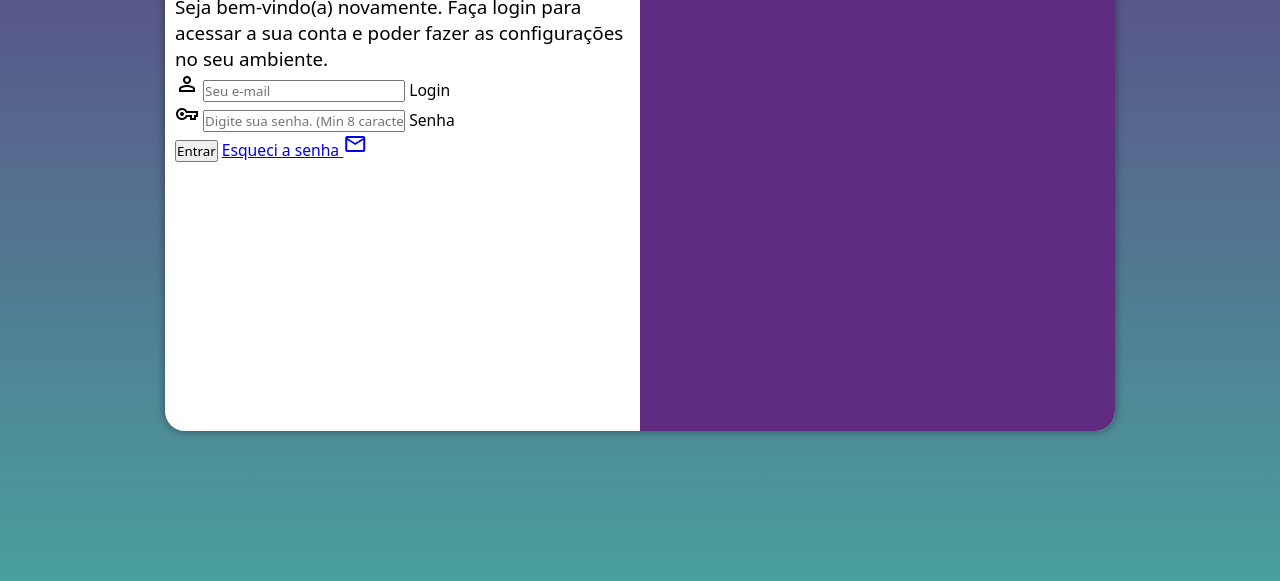
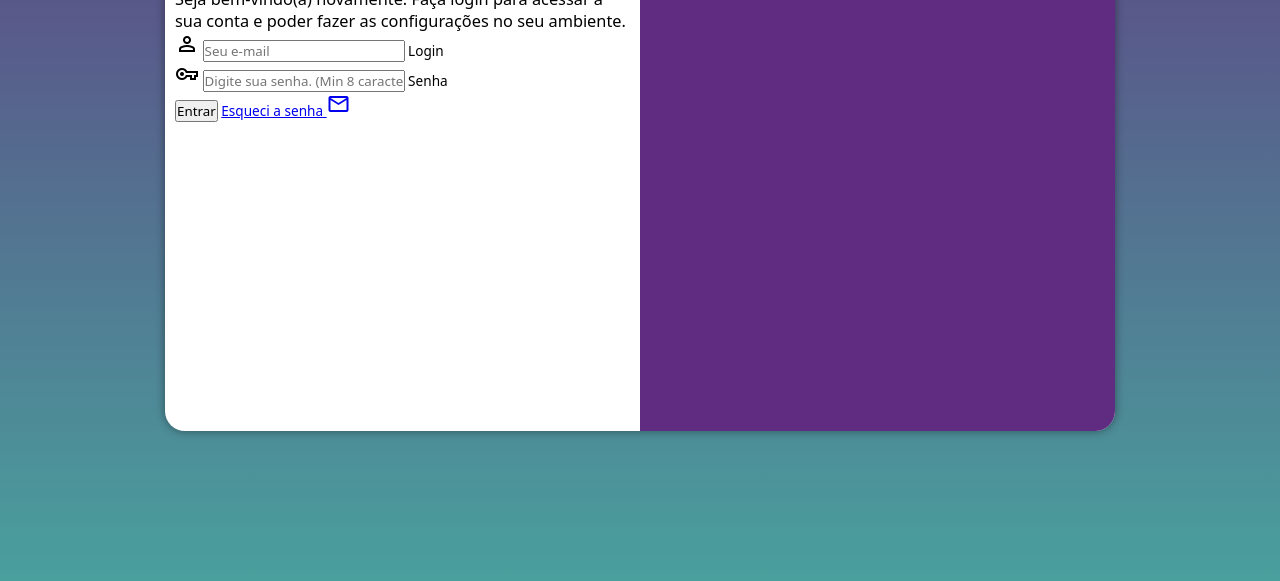
Before and after one commit to EduSanOne/projeto-login, a plain HTML site: page index.html in a window 1280 px wide. Shown: the part 219-800 px from the top of the page. Drawn offline with nearby package versions, Linux system fonts and the light colour scheme.

Commit message:
Tamanho texto

```diff
--- a/estilos/style.css
+++ b/estilos/style.css
@@ -31,7 +31,7 @@ section#login {
     left: 50%;
     transform: translate(-50%, -50%);
     overflow: hidden;
-    font-size: 0.98em;
+    font-size: 0.85em;
 
     background-color: white;
     width: 250px;
```
